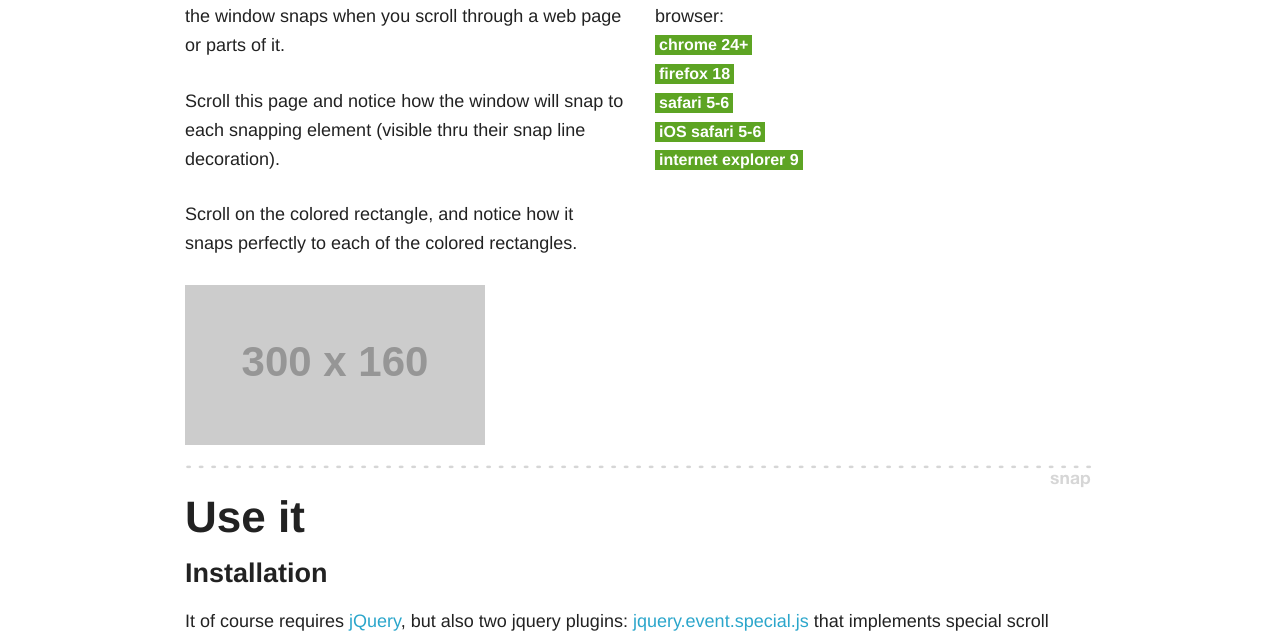
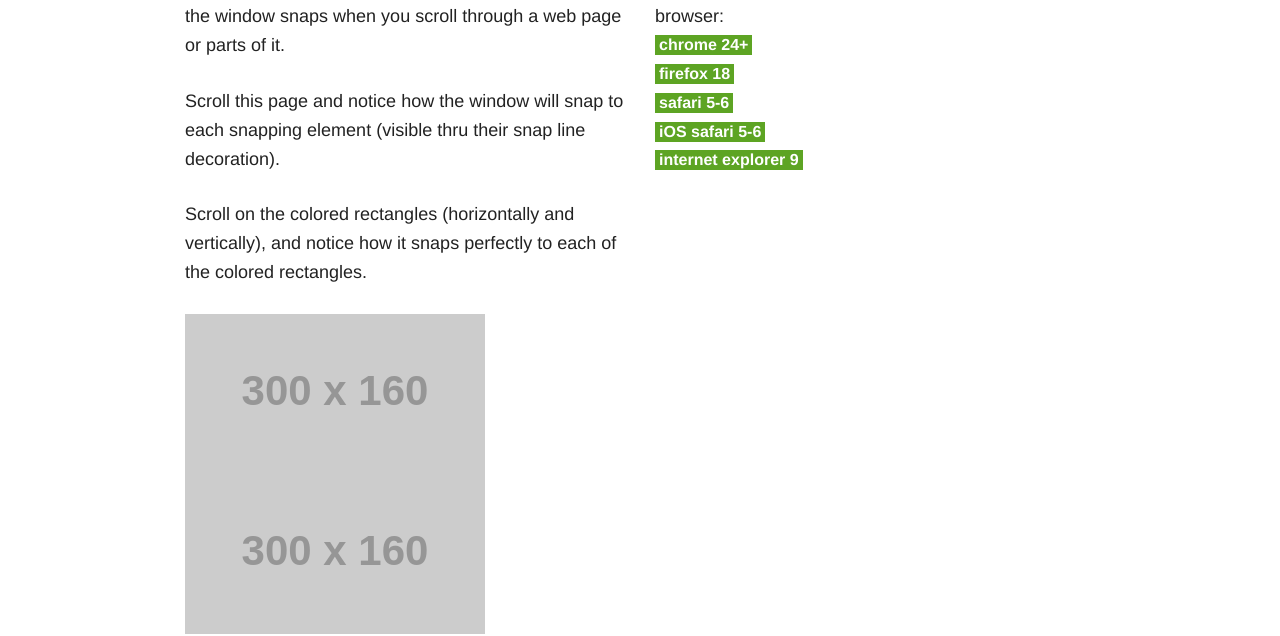
Before and after one commit to benoitpointet/jquery-scrollsnap-plugin, a plain HTML site: page index.html in a window 1280 px wide. Shown: the part 324-960 px from the top of the page. Drawn offline with Linux system fonts and the light colour scheme; placeholder pictures from the web are drawn by us.

Commit message:
improved doc

```diff
--- a/demo/css/presentation.css
+++ b/demo/css/presentation.css
@@ -16,12 +16,18 @@ dt {
     margin-right: .5em;
 }
 
-#scrolling300 {
+#scrollingy300 {
 	height: 160px;
 	width: 300px;
+	overflow: scroll;
+}
+
+#scrollingx300 {
+	height: 160px;
+	width: 300px;
+	overflow-y: hidden;
 	overflow-x: scroll;
-	overflow-y: hidden;
-  white-space: nowrap;
+    white-space: nowrap;
 }
 
 @media only screen and (max-device-width: 1481px) {
--- a/index.html
+++ b/index.html
@@ -37,12 +37,15 @@
         proximity: 100,
         easing: 'easeOutBack'
         });
-      $('#scrolling300').scrollsnap({
+      $('#scrollingy300').scrollsnap({
+        snaps: 'img',
+        proximity: 160
+      });
+      $('#scrollingx300').scrollsnap({
         direction: 'x',
         snaps: 'img',
-        proximity: 160,
-        easing: 'easeOutBounce'
-        });
+        proximity: 160
+      });
       $("code pre").snippet("javascript",{style:"vim",showNum:false});
     });
   </script>
@@ -61,9 +64,19 @@
       <h3 class="snap">Scroll snapping</h3>
       <p>Scrollsnap allows to define 'anchor points' onto which the window snaps when you scroll through a web page or parts of it.</p>
       <p>Scroll this page and notice how the window will snap to each snapping element (visible thru their snap line decoration).</p>
-      <p>Scroll on the colored rectangle, and notice how it snaps perfectly to each of the colored rectangles.</p>
-      <div id="scrolling300">
-        <img src='http://placehold.it/300x160/00ff00/000000&text=scroll me right' /><img src='http://placehold.it/300x160/00ffff/000000&text=keep scrolling' /><img src='http://placehold.it/300x160/0000ff/000000&text=keep scrolling' /><img src='http://placehold.it/300x160/ff00ff/000000&text=keep scrolling' /><img src='http://placehold.it/300x160/ff0000/000000&text=scroll me left' />
+      <p>Scroll on the colored rectangles (horizontally and vertically), and notice how it snaps perfectly to each of the colored rectangles.</p>
+      <div id="scrollingy300">
+          <img src='http://placehold.it/300x160/00ff00/000000&text=scroll me down'/>
+          <img src='http://placehold.it/300x160/00ffff/000000&text=keep scrolling' />
+          <img src='http://placehold.it/300x160/ff00ff/000000&text=keep scrolling' />
+          <img src='http://placehold.it/300x160/ff0000/000000&text=scroll me up' />
+      </div>
+      <div id="scrollingx300">
+          <img src='http://placehold.it/300x160/00ff00/000000&text=scroll me right'/>
+          <img src='http://placehold.it/300x160/00ffff/000000&text=keep scrolling' />
+          <img src='http://placehold.it/300x160/0000ff/000000&text=keep scrolling' />
+          <img src='http://placehold.it/300x160/ff00ff/000000&text=keep scrolling' />
+          <img src='http://placehold.it/300x160/ff0000/000000&text=scroll me left' />
       </div>
     </div>
     <div class="six columns">
```
